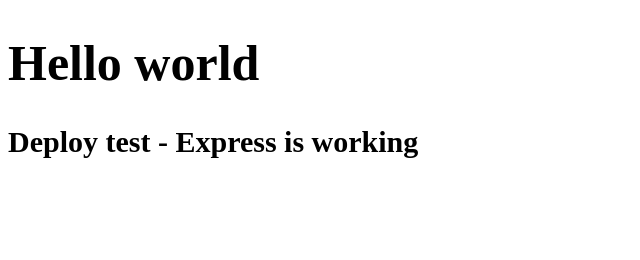
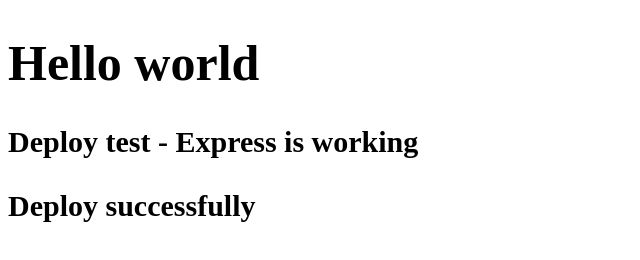
Before and after one commit to QuangDaoTechnology/DemoExpressJS, a website: page public/index.html in a window 1280 px wide. Shown: the whole page, without its empty margins (0-640 px from the left). Drawn offline with Linux system fonts and the light colour scheme.

Commit message:
Adding information to html file

```diff
--- a/public/index.html
+++ b/public/index.html
@@ -6,5 +6,6 @@
 <body>
  <h1 style="font-size: 50px; font-weight: bold;">Hello world</h1>
  <p style="font-size: 30px; font-weight: bold;">Deploy test - Express is working </p>
+ <p style="font-size: 30px; font-weight: bold;">Deploy successfully</p>
 </body>
 </html>
```
